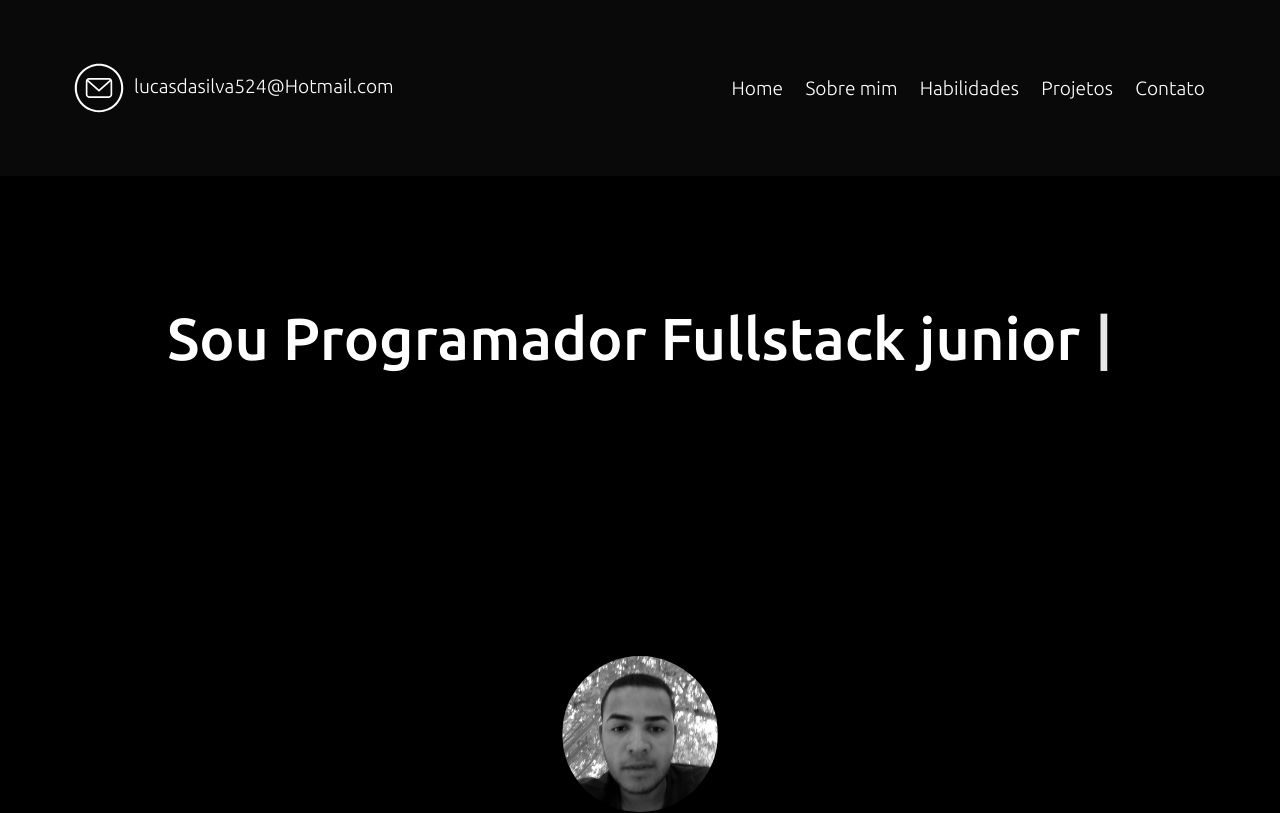
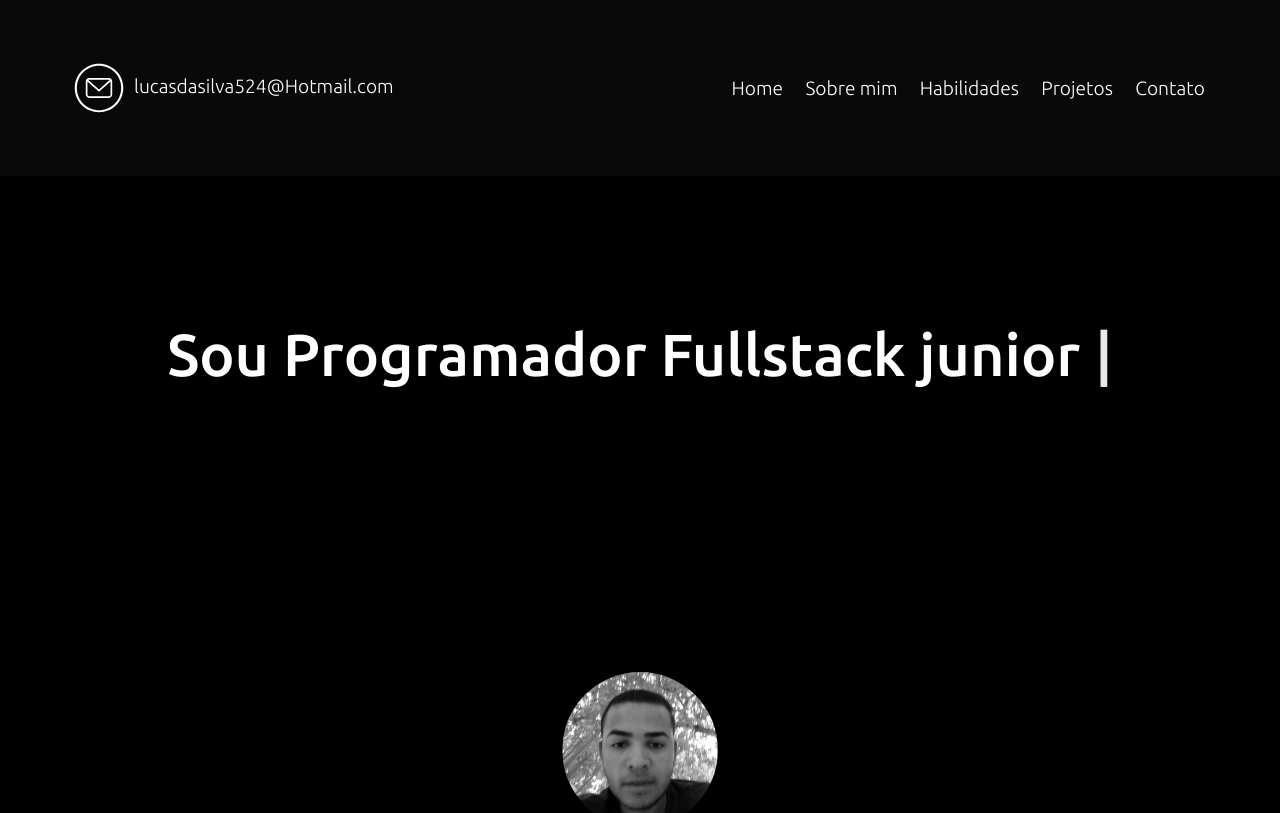
Before and after one commit to lucasd-coder/sitePortifolio, a React (Create React App) app: page / in a window 1280 px wide. Shown: the top 813 px of the page. Built offline with nearby package versions, Linux system fonts and the light colour scheme.

Commit message:
comentando arquivo menu.ts no index.ts

```diff
--- a/src/components/TypeWriter/styles.ts
+++ b/src/components/TypeWriter/styles.ts
@@ -5,10 +5,10 @@ export const TypeWriterContainer = styled.div`
   font: 500 3.7rem Ubuntu;
   display: flex;
   justify-content: center;
-  margin-top: 4rem;
+  margin-top: 5rem;
 
   @media (max-width: 768px) {
-    line-height: 5rem;
+    line-height: 4rem;
     font: 400 2.7rem Ubuntu;
   }
 
--- a/src/index.tsx
+++ b/src/index.tsx
@@ -3,7 +3,7 @@ import ReactDOM from 'react-dom';
 import App from './App';
 
 import 'bootstrap/dist/css/bootstrap.min.css';
-import './menu';
+// import './menu';
 
 ReactDOM.render(
   <React.StrictMode>
--- a/src/page/Home/style.ts
+++ b/src/page/Home/style.ts
@@ -38,7 +38,6 @@ export const Container = styled.div.attrs({
   }
 `;
 export const About = styled.div`
-  justify-content: center;
   padding-bottom: 3em;
   width: 90%;
   align-items: center;
```
